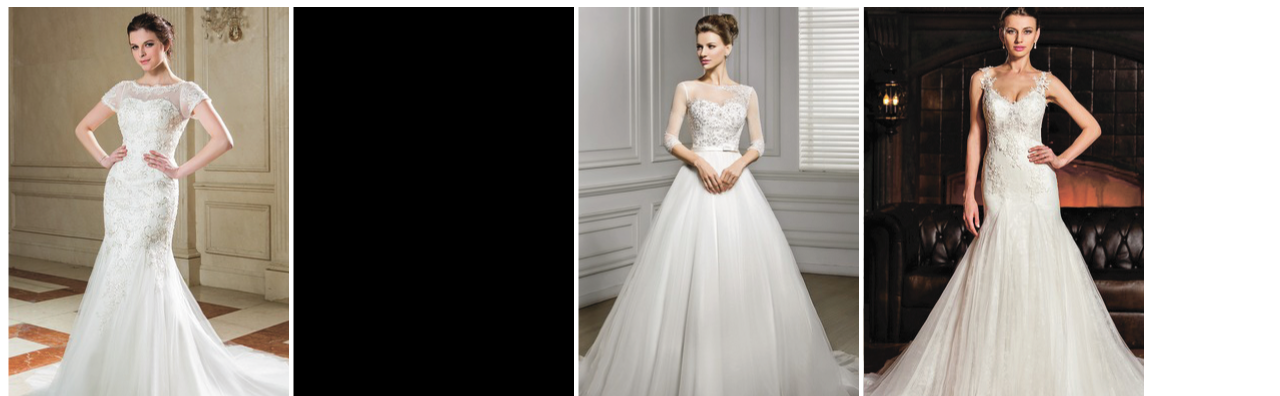
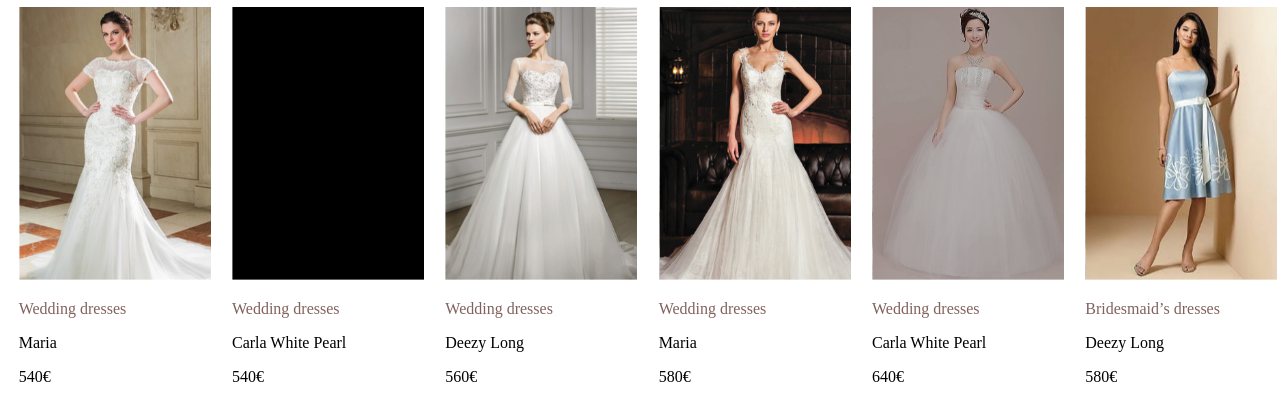
Before and after one commit to BAXtheGREATEST/Devotion, a website: page index.html in a window 1280 px wide. Shown: the part 225-621 px from the top of the page. Drawn offline with Linux system fonts and the light colour scheme.

Commit message:
prefooter adding photo inline and discription

```diff
--- a/css/styles.css
+++ b/css/styles.css
@@ -117,16 +117,25 @@
 }
 .prefooter-i {
     display: flex;
-    justify-content: center;
+    justify-content: space-around;
+    text-align: center;
 }
 .prefooter-imgarrowback {
-    display: inline-block;
+    width: 15%;
 }
 .prefooter-imgarrowforward {
-    display: inline-block;
+    width: 15%;
 }
 .prefooter-img {
-    display: inline-block;
+    width: 15%;
 }
 .prefooter-img__photo {
+    width: 100%;
 }
+.prefooter-img__par {
+    color: #82625E;
+    text-align: left;
+}
+.prefooter-img__dis {
+    text-align: left;
+}
--- a/index.html
+++ b/index.html
@@ -78,24 +78,42 @@
         <div class="prefooter-h">
             <h1> Recently viewed </h1>
         </div>
-        <div class="prefooret-i">
+        <div class="prefooter-i">
             <div class="prefooter-imgarrowback">
                 <img src="img/photo1.png" class="prefooter-img__photo">
+                <p class="prefooter-img__par"> Wedding dresses </p>
+                <p class="prefooter-img__dis"> Maria </p>
+                <p class="prefooter-img__dis"> 540€ </p>
             </div>
             <div class="prefooter-img">
                 <img src="img/photo2.png" class="prefooter-img__photo">
+                <p class="prefooter-img__par"> Wedding dresses </p>
+                <p class="prefooter-img__dis"> Carla White Pearl </p>
+                <p class="prefooter-img__dis"> 540€ </p>
             </div>
             <div class="prefooter-img">
                 <img src="img/photo3.png" class="prefooter-img__photo">
+                <p class="prefooter-img__par"> Wedding dresses </p>
+                <p class="prefooter-img__dis"> Deezy Long </p>
+                <p class="prefooter-img__dis"> 560€ </p>
             </div>
             <div class="prefooter-img">
                 <img src="img/photo4.png" class="prefooter-img__photo">
+                <p class="prefooter-img__par"> Wedding dresses </p>
+                <p class="prefooter-img__dis"> Maria </p>
+                <p class="prefooter-img__dis"> 580€ </p>
             </div>
             <div class="prefooter-img">
                 <img src="img/photo5.png" class="prefooter-img__photo">
+                <p class="prefooter-img__par"> Wedding dresses </p>
+                <p class="prefooter-img__dis"> Carla White Pearl </p>
+                <p class="prefooter-img__dis"> 640€ </p>
             </div>
             <div class="prefooter-imgarrowforward">
                 <img src="img/photo6.png" class="prefooter-img__photo">
+                <p class="prefooter-img__par"> Bridesmaid’s dresses </p>
+                <p class="prefooter-img__dis"> Deezy Long </p>
+                <p class="prefooter-img__dis"> 580€ </p>
             </div>
         </div>
     </div>
```
